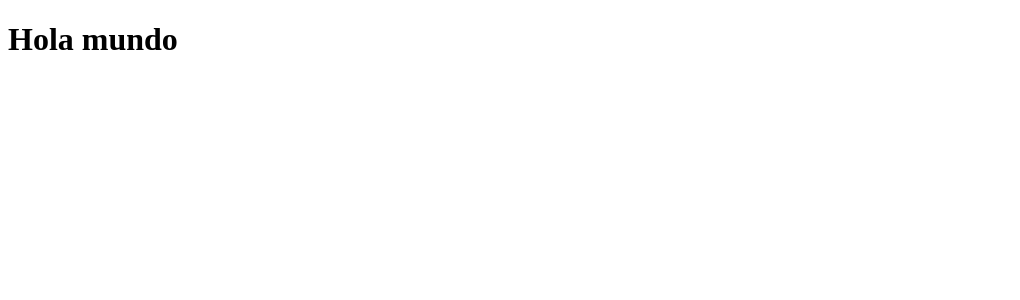
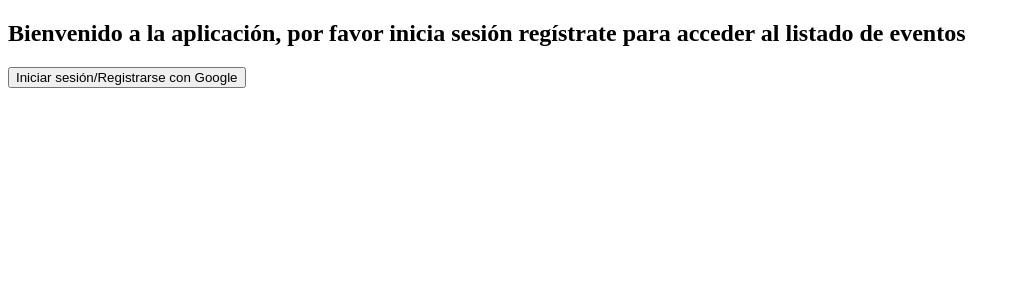
Before and after one commit to KevinLarriega98/eventos, a React (Vite) app: page /nuevoevento in a window 1280 px wide. Shown: the top 300 px of the page, without its empty margins (0-1020 px from the left). Built offline with nearby package versions, Linux system fonts and the light colour scheme; no server answers.

Commit message:
login and register with google added

```diff
--- a/package.json
+++ b/package.json
@@ -12,7 +12,8 @@
   "dependencies": {
     "firebase": "^10.12.2",
     "react": "^18.2.0",
-    "react-dom": "^18.2.0"
+    "react-dom": "^18.2.0",
+    "react-router-dom": "^6.23.1"
   },
   "devDependencies": {
     "@types/react": "^18.2.66",
--- a/src/App.jsx
+++ b/src/App.jsx
@@ -1,7 +1,31 @@
+import { onAuthStateChanged } from "firebase/auth";
+import { useEffect, useState } from "react";
+import { auth } from "./app/firebase"
+import Router from "./app/Router";
+import { loginWithGoogle } from "./app/api";
+
 function App() {
+  const [isLogged, setIsLogged] = useState(false)
+
+  useEffect(() => {
+    onAuthStateChanged(auth, user => {
+      if (user) {
+        setIsLogged(true);
+      } else {
+        console.log("No user logged");
+        setIsLogged(false);
+      }
+    });
+  }, []);
+
   return (
     <>
-      <h1>Hola mundo</h1>
+      {isLogged ? <Router /> :
+        <>
+          <h2>Bienvenido a la aplicación, por favor inicia sesión regístrate para acceder al listado de eventos</h2>
+          <button onClick={() => loginWithGoogle()}>Iniciar sesión/Registrarse con Google</button>
+        </>
+      }
     </>
   )
 }
--- /dev/null
+++ b/src/app/Router.jsx
@@ -0,0 +1,16 @@
+import { BrowserRouter, Route, Routes } from "react-router-dom"
+import ListadoDeEventos from "../components/ListadoDeEventos"
+import NuevoEvento from "../components/NuevoEvento"
+
+const Router = () => {
+    return (
+        <BrowserRouter>
+            <Routes>
+                <Route index element={<ListadoDeEventos />} />
+                <Route path="/nuevoevento" element={<NuevoEvento />} />
+            </Routes>
+        </BrowserRouter>
+    )
+}
+
+export default Router
--- a/src/app/api.js
+++ b/src/app/api.js
@@ -1,6 +1,6 @@
 import { auth, signInWithEmailAndPassword, createUserWithEmailAndPassword, signOut, GoogleAuthProvider, signInWithPopup, sendPasswordResetEmail, fetchSignInMethodsForEmail, sendEmailVerification, db, doc, getDoc, getDocs, collection, setDoc, updateDoc, deleteDoc, addDoc, query, where, onSnapshot } from "./firebase";
 
-const collectionName = 'items';
+const collectionName = 'usersEventos';
 
 // CREATE
 export const createItem = async(obj) => {
@@ -47,3 +47,16 @@
         return { ...doc.data(), id: doc.id };
     });
 }
+
+export const loginWithGoogle = () => {
+    const provider = new GoogleAuthProvider();
+    return signInWithPopup(auth, provider).then(result => {
+        if (auth.uid) {
+            return result.user.uid
+        } else {
+            const docRef = doc(db, 'usersEventos', result.user.uid);
+            setDoc(docRef, { name: result.user.displayName });
+            return result.user.uid;
+        }
+    });
+}
--- /dev/null
+++ b/src/components/ListadoDeEventos.jsx
@@ -0,0 +1,13 @@
+import { Link } from "react-router-dom"
+
+const ListadoDeEventos = () => {
+    return (
+        <>
+            <button>Perfil</button>
+            <h1>Listado de eventos</h1>
+            <Link to={"/nuevoevento"}>+</Link>
+        </>
+    )
+}
+
+export default ListadoDeEventos
--- /dev/null
+++ b/src/components/NuevoEvento.jsx
@@ -0,0 +1,18 @@
+const NuevoEvento = () => {
+  return (
+    <>
+     <h1>Nuevo evento</h1>
+
+     <label>Nombre del evento</label>
+     <input type="text" />
+
+     <label>Fecha del evento</label>
+     <input type="date" />
+
+     <label>Participantes</label>
+
+    </>
+  )
+}
+
+export default NuevoEvento
```
Also changed, not shown: 1 other file (tests, documents, lock files or other folders).
